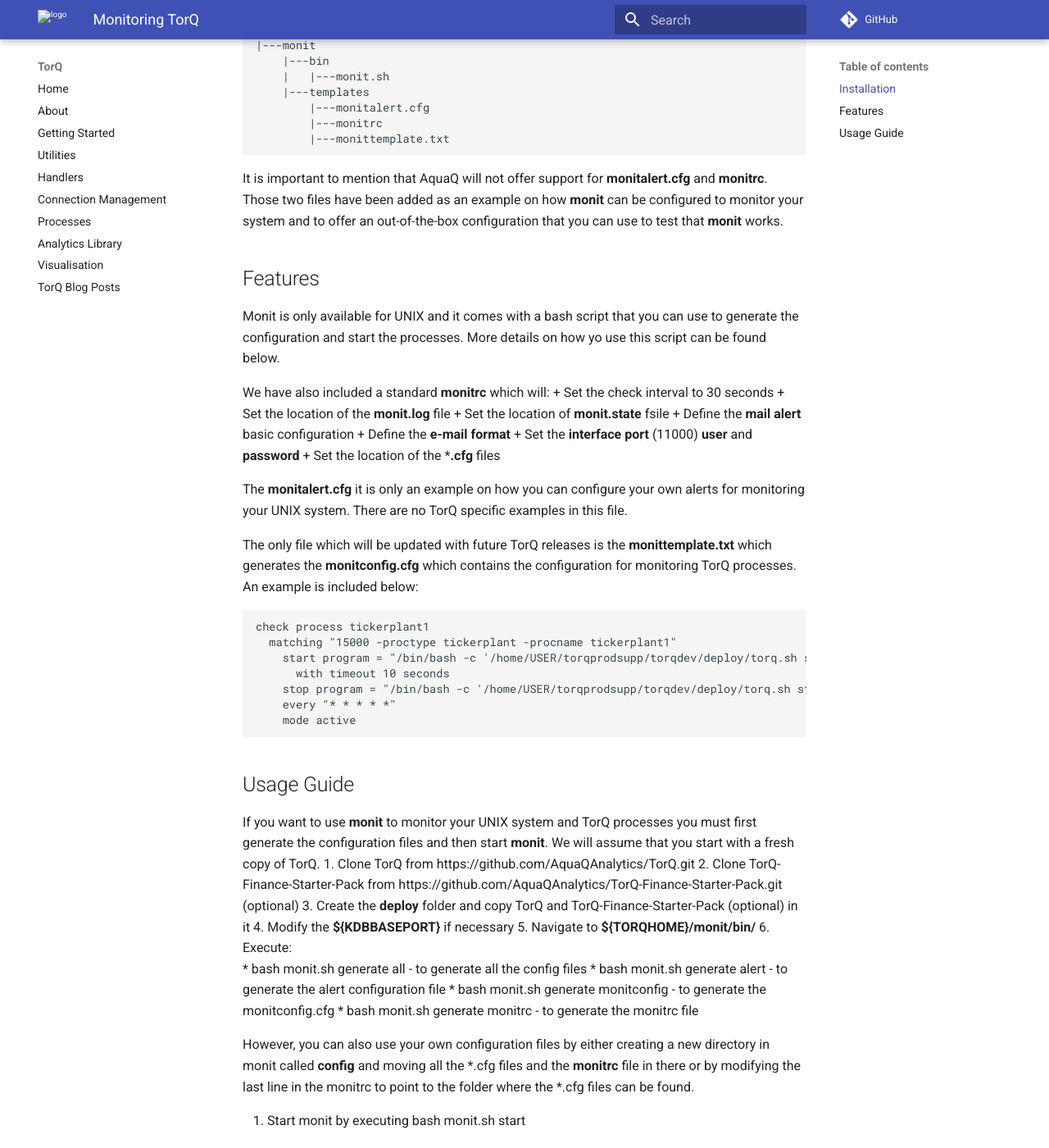
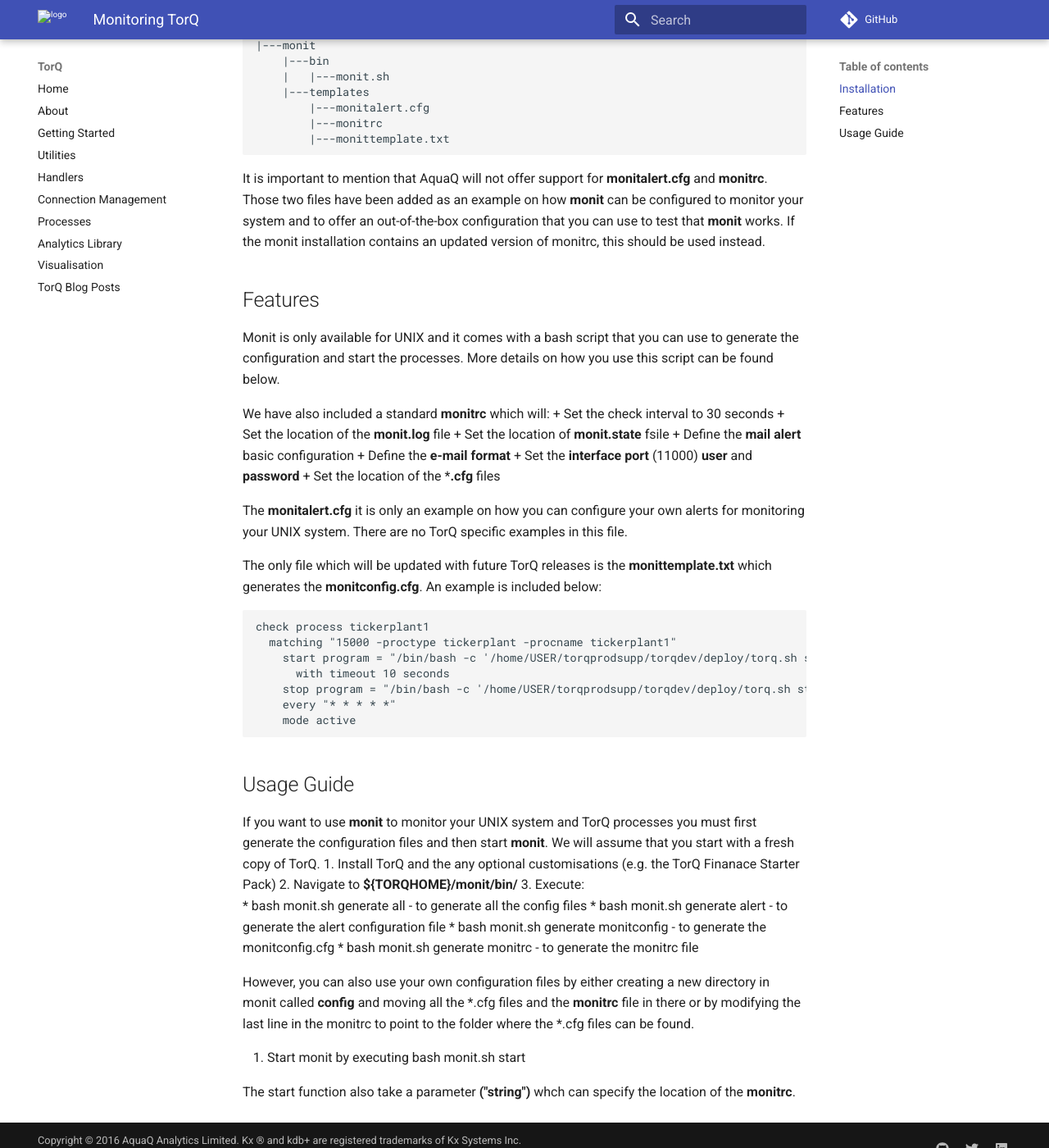
Before and after one commit to DataIntellectTech/TorQ, an MkDocs documentation site: the page built from docs/monit.md, in a window 1280 px wide and 1400 px high, scrolled down 440 px. Shown: the whole window at 82% size. Built offline with MkDocs 1.6.1 and Material for MkDocs 9.7.7, drawn with Linux system fonts in a browser that asks for light colours; comment, search, counter and statistics services are not loaded; old or Windows-style settings are respelled for this version of MkDocs; some of the changed text lies outside the part shown.

Commit message:
Minor modifications to wording

````diff
--- a/docs/monit.md
+++ b/docs/monit.md
@@ -5,7 +5,7 @@
 
 Installation
 ------------
-Monit does not require any specific installation instructions. It has been added as an auxiliary utility to TorQ and can be used using the configuration files which are provided by AquaQ or by specifing the location of user defined configuration files.
+Monit is included in most Unix distributions but can also be downloaded from [here](https://mmonit.com/monit/#download). This monit addition to TorQ allows the monit config files to be easily generated, based on the contents of the process.csv file.
 
 The basic monit directory which has been added to TorQ can be seen below:
 ```
@@ -19,11 +19,11 @@
         |---monittemplate.txt
 ```
 
-It is important to mention that AquaQ will not offer support for **monitalert.cfg** and **monitrc**. Those two files have been added as an example on how **monit** can be configured to monitor your system and to offer an out-of-the-box configuration that you can use to test that **monit** works.
+It is important to mention that AquaQ will not offer support for **monitalert.cfg** and **monitrc**. Those two files have been added as an example on how **monit** can be configured to monitor your system and to offer an out-of-the-box configuration that you can use to test that **monit** works.  If the monit installation contains an updated version of monitrc, this should be used instead.
 
 Features
 --------
-Monit is only available for UNIX and it comes with a bash script that you can use to generate the configuration and start the processes. More details on how yo use this script can be found below.
+Monit is only available for UNIX and it comes with a bash script that you can use to generate the configuration and start the processes. More details on how you use this script can be found below.
 
 We have also included a standard **monitrc** which will:
 + Set the check interval to 30 seconds
@@ -36,7 +36,7 @@
 
 The **monitalert.cfg** it is only an example on how you can configure your own alerts for monitoring your UNIX system. There are no TorQ specific examples in this file.
 
-The only file which will be updated with future TorQ releases is the **monittemplate.txt** which generates the **monitconfig.cfg** which contains the configuration for monitoring TorQ processes. An example is included below:
+The only file which will be updated with future TorQ releases is the **monittemplate.txt** which generates the **monitconfig.cfg**. An example is included below:
 
 ```
 check process tickerplant1
@@ -51,12 +51,9 @@
 Usage Guide
 -----------
 If you want to use **monit** to monitor your UNIX system and TorQ processes you must first generate the configuration files and then start **monit**. We will assume that you start with a fresh copy of TorQ.
-1. Clone TorQ from https://github.com/AquaQAnalytics/TorQ.git
-2. Clone TorQ-Finance-Starter-Pack from https://github.com/AquaQAnalytics/TorQ-Finance-Starter-Pack.git (optional)
-3. Create the **deploy** folder and copy TorQ and TorQ-Finance-Starter-Pack (optional) in it
-4. Modify the **${KDBBASEPORT}** if necessary
-5. Navigate to **${TORQHOME}/monit/bin/**
-6. Execute:
+1. Install TorQ and the any optional customisations (e.g. the TorQ Finanace Starter Pack)
+2. Navigate to **${TORQHOME}/monit/bin/**
+3. Execute:
    * bash monit.sh generate all - to generate all the config files
    * bash monit.sh generate alert - to generate the alert configuration file
    * bash monit.sh generate monitconfig - to generate the monitconfig.cfg
````
Also changed, not shown: other parts of docs/monit.md (+1 -1 lines).
